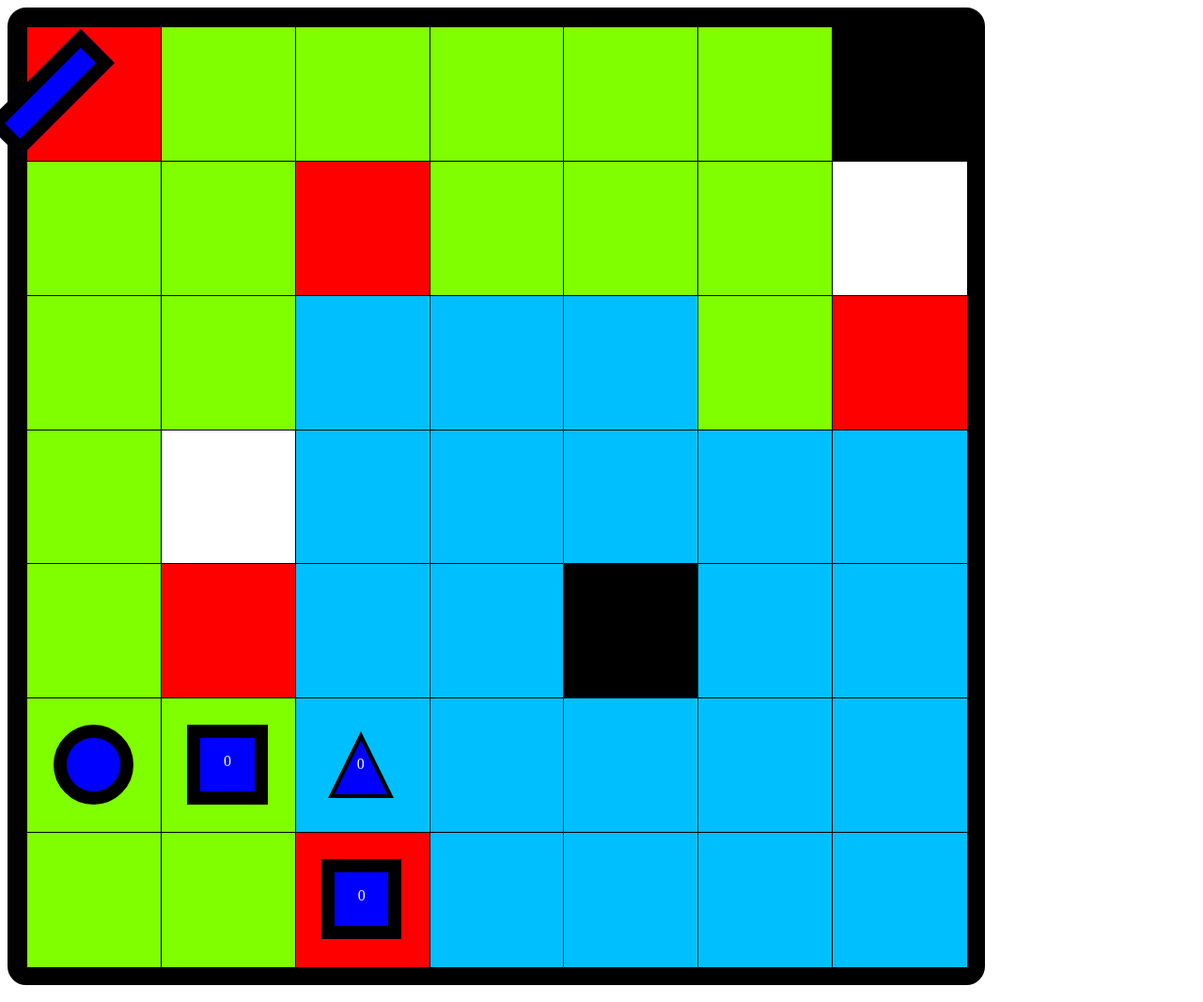
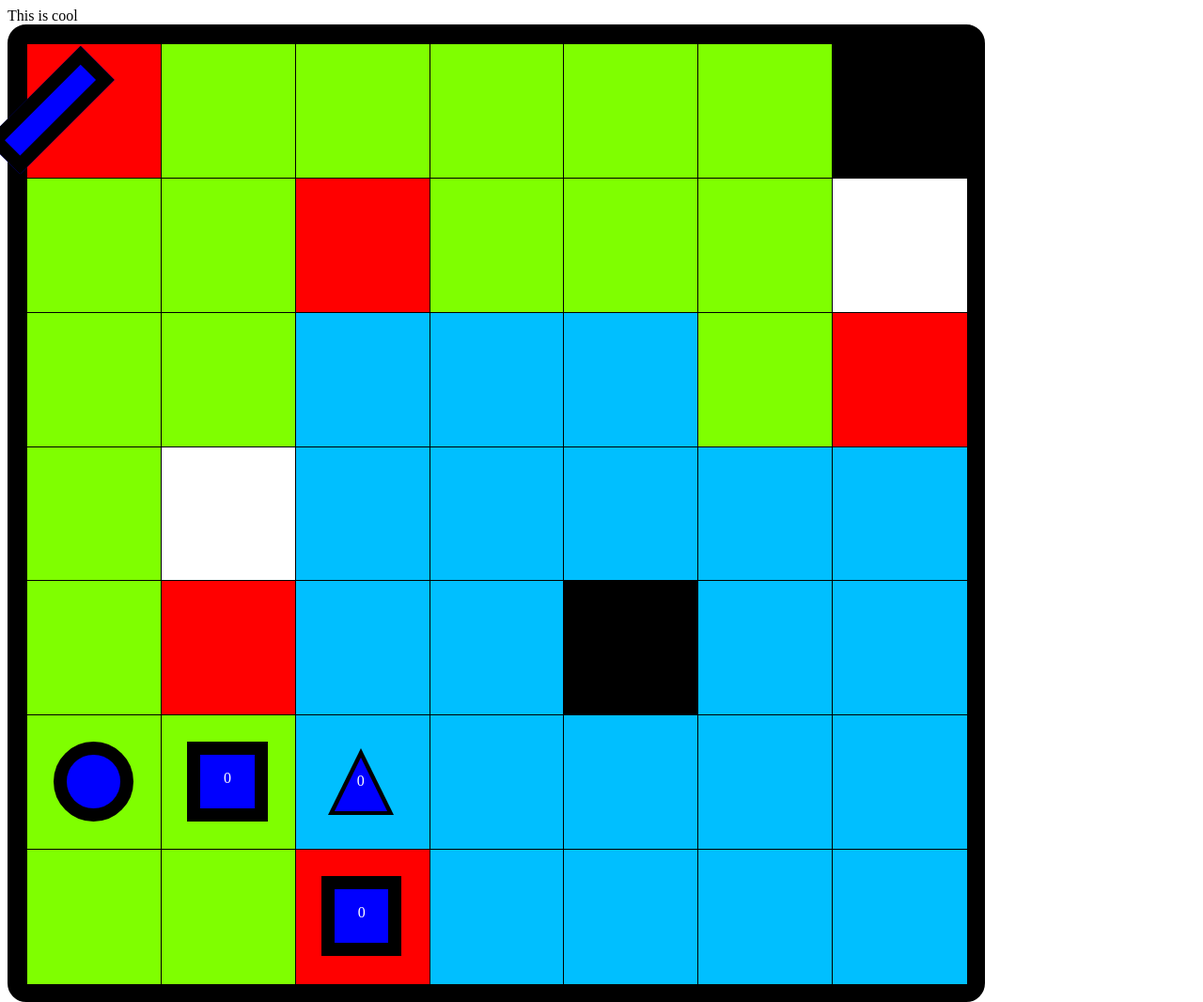
Before and after one commit to Aharshi-Roy/Armies, a plain HTML site: page index.html in a window 1280 px wide. Shown: the whole page at 94% size. Drawn offline with Linux system fonts and the light colour scheme.

Commit message:
Test commit; Unstable

```diff
--- a/index.html
+++ b/index.html
@@ -7,6 +7,7 @@
     <link rel="stylesheet" href="style.css">
 </head>
 <body>
+    This is cool
     <div id="Board"></div>
     <script src="script.js"></script>
 </body>
```
